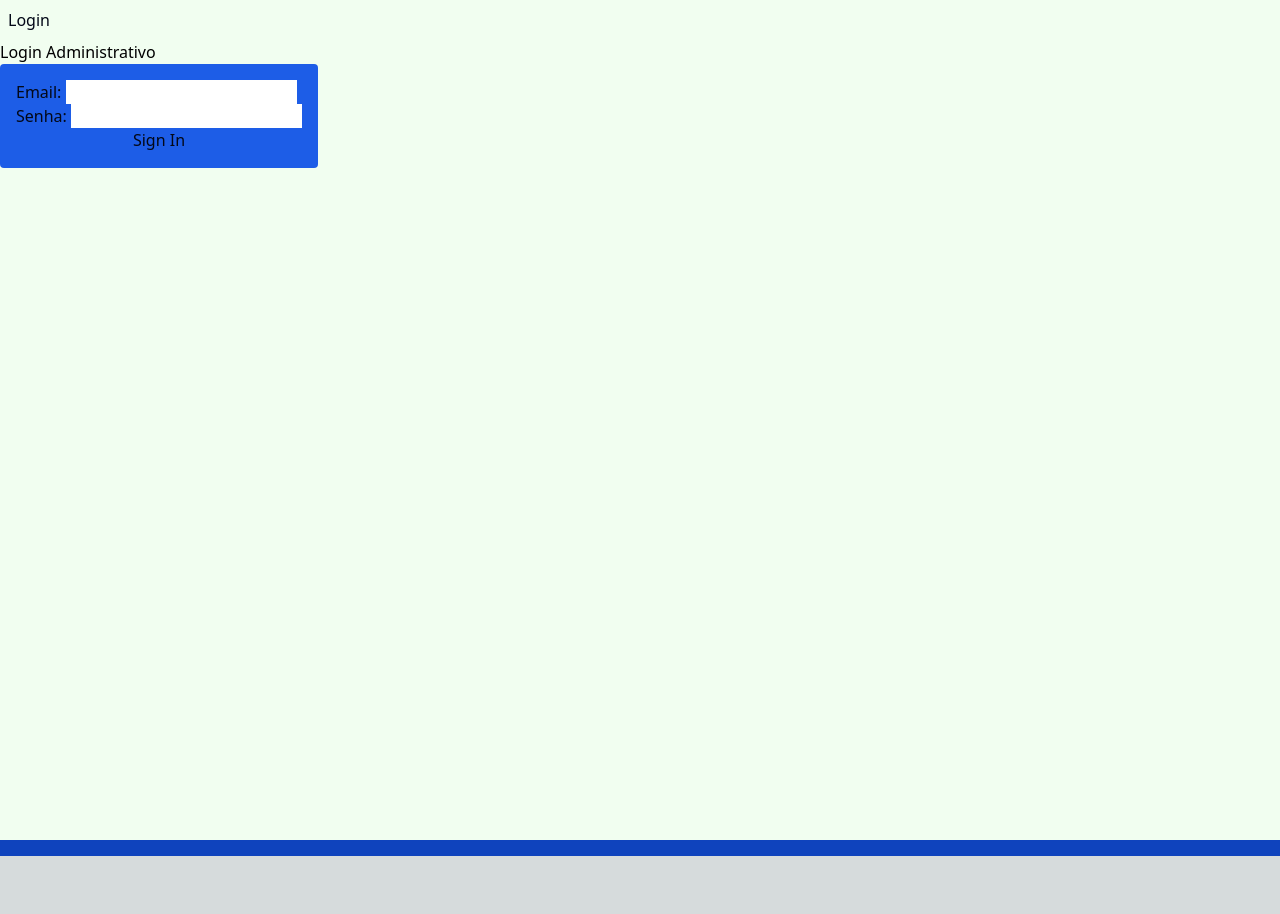
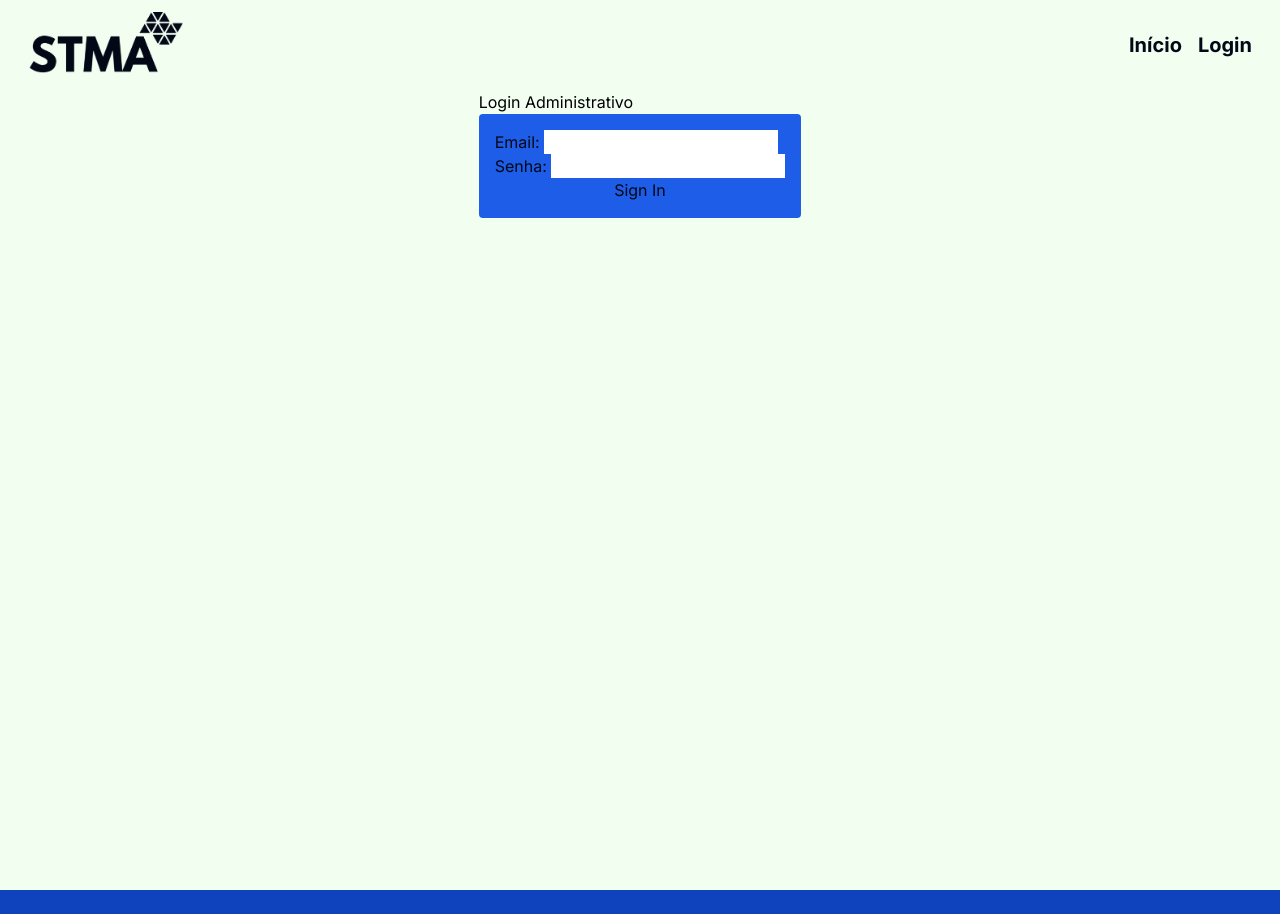
Before and after one commit to jv-aquino/stma-interno, a Next.js app: page /login in a window 1280 px wide. Before the commit the page ends 856 px from the top, so only its background shows below. Built offline with nearby package versions, Linux system fonts and the light colour scheme.

Commit message:
+ ui improvements

```diff
--- a/src/app/globals.css
+++ b/src/app/globals.css
@@ -2,26 +2,6 @@
 @tailwind components;
 @tailwind utilities;
 
-:root {
-  --foreground-rgb: 0, 0, 0;
-  --background-start-rgb: 214, 219, 220;
-  --background-end-rgb: 255, 255, 255;
+main {
+  @apply bg-white h-screen w-full;
 }
-
-@media (prefers-color-scheme: dark) {
-  :root {
-    --foreground-rgb: 255, 255, 255;
-    --background-start-rgb: 0, 0, 0;
-    --background-end-rgb: 0, 0, 0;
-  }
-}
-
-body {
-  color: rgb(var(--foreground-rgb));
-  background: linear-gradient(
-      to bottom,
-      transparent,
-      rgb(var(--background-end-rgb))
-    )
-    rgb(var(--background-start-rgb));
-}
--- a/src/app/layout.js
+++ b/src/app/layout.js
@@ -1,4 +1,12 @@
 import './globals.css'
+import { Inter } from "next/font/google"
+
+const inter = Inter({
+  subsets: ["latin"],
+  weight: ['400','500','700'],
+  variable: '--font-inter'
+});
+
 
 export const metadata = {
   title: 'STMA Interno',
@@ -7,7 +15,7 @@ export const metadata = {
 
 export default function RootLayout({ children }) {
   return (
-    <html lang="en">
+    <html lang="en" className={inter.className}>
       <body>{children}</body>
     </html>
   )
--- a/src/app/login/page.js
+++ b/src/app/login/page.js
@@ -59,7 +59,7 @@ export default function Home() {
     <>
       <Navbar />
 
-      <main className="bg-white h-screen flex">
+      <main className="flex justify-center">
         <Login />
       </main>
 
--- a/src/app/page.js
+++ b/src/app/page.js
@@ -6,7 +6,7 @@ export default function Home() {
     <>
       <Navbar />
 
-      <main className="bg-white h-screen">
+      <main className="">
 
       </main>
 
--- a/src/components/Footer.js
+++ b/src/components/Footer.js
@@ -1,6 +1,6 @@
 export default function Footer({}) {
   return (
-    <footer className="bg-dark-blue-700 p-2">
+    <footer className="bg-dark-blue-700 p-3">
 
     </footer>
   )
--- a/src/components/Navbar.js
+++ b/src/components/Navbar.js
@@ -1,8 +1,17 @@
+import Image from "next/image"
+import logo from "@/app/logo.png"
+
+import Link from 'next/link';
+
 export default function Navbar({logged}) {
   return (
-    <nav className="bg-white p-2">
-      <ul className="text-black">
-        <li><a href="./login">Login</a></li>
+    <nav className="bg-white w-full flex items-center justify-between py-3 px-7">
+      <Image src={logo} alt='' width={155} height={65} />
+
+      <ul className="flex gap-4
+      text-black text-xl font-normalText font-bold">
+        <li><Link href="/">Início</Link></li>
+        <li><Link href="/login">Login</Link></li>
       </ul>
     </nav>
   )
--- a/tailwind.config.js
+++ b/tailwind.config.js
@@ -7,6 +7,9 @@ module.exports = {
   ],
   theme: {
     extend: {
+      fontFamily: {
+        normalText: ["var(--font-inter)"]
+      },
       colors: {
         'white': 'hsl(117, 90%, 97%)',
         'grey': {
@@ -30,12 +33,7 @@ module.exports = {
           400: 'hsl(146, 85%, 54%)',
           500: 'hsl(146, 100%, 45%)',
         },
-      },
-      backgroundImage: {
-        'gradient-radial': 'radial-gradient(var(--tw-gradient-stops))',
-        'gradient-conic':
-          'conic-gradient(from 180deg at 50% 50%, var(--tw-gradient-stops))',
-      },
+      }
     },
   },
   plugins: [],
```
Also changed, not shown: src/app/logo.png (added).
